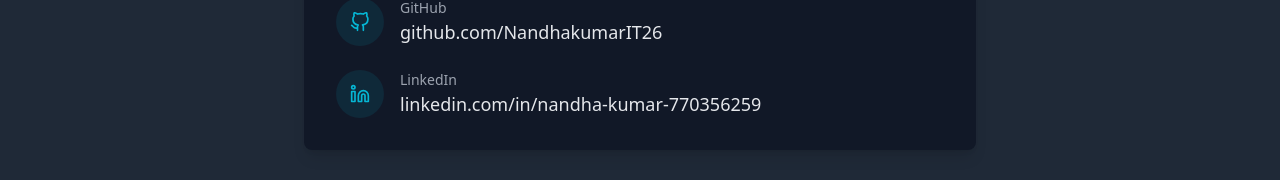
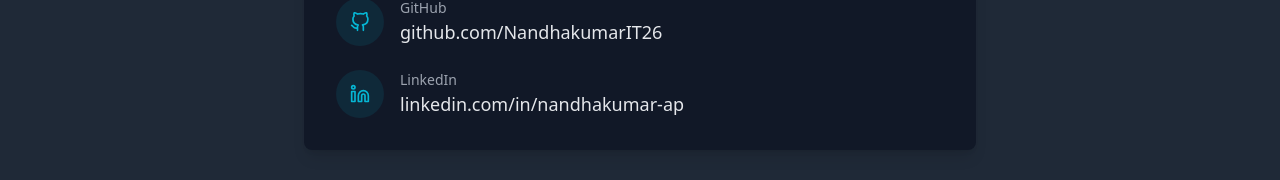
Before and after one commit to NandhakumarIT26/Portfoli-website, a React (Vite) app: page / in a window 1280 px wide. Shown: the part 4562-4742 px from the top of the page. Built offline with nearby package versions, Linux system fonts and the light colour scheme.

Commit message:
linkdind and resume button

```diff
--- a/src/components/Contact.jsx
+++ b/src/components/Contact.jsx
@@ -76,12 +76,12 @@
                 <div>
                   <p className="text-sm text-gray-600 dark:text-gray-400">LinkedIn</p>
                   <a
-                    href="https://www.linkedin.com/in/nandha-kumar-770356259"
+                    href="www.linkedin.com/in/nandhakumar-ap"
                     target="_blank"
                     rel="noopener noreferrer"
                     className="text-lg font-medium text-gray-800 dark:text-gray-200 hover:text-primary-500 transition-colors"
                   >
-                    linkedin.com/in/nandha-kumar-770356259
+                    linkedin.com/in/nandhakumar-ap
                   </a>
                 </div>
               </div>
```
